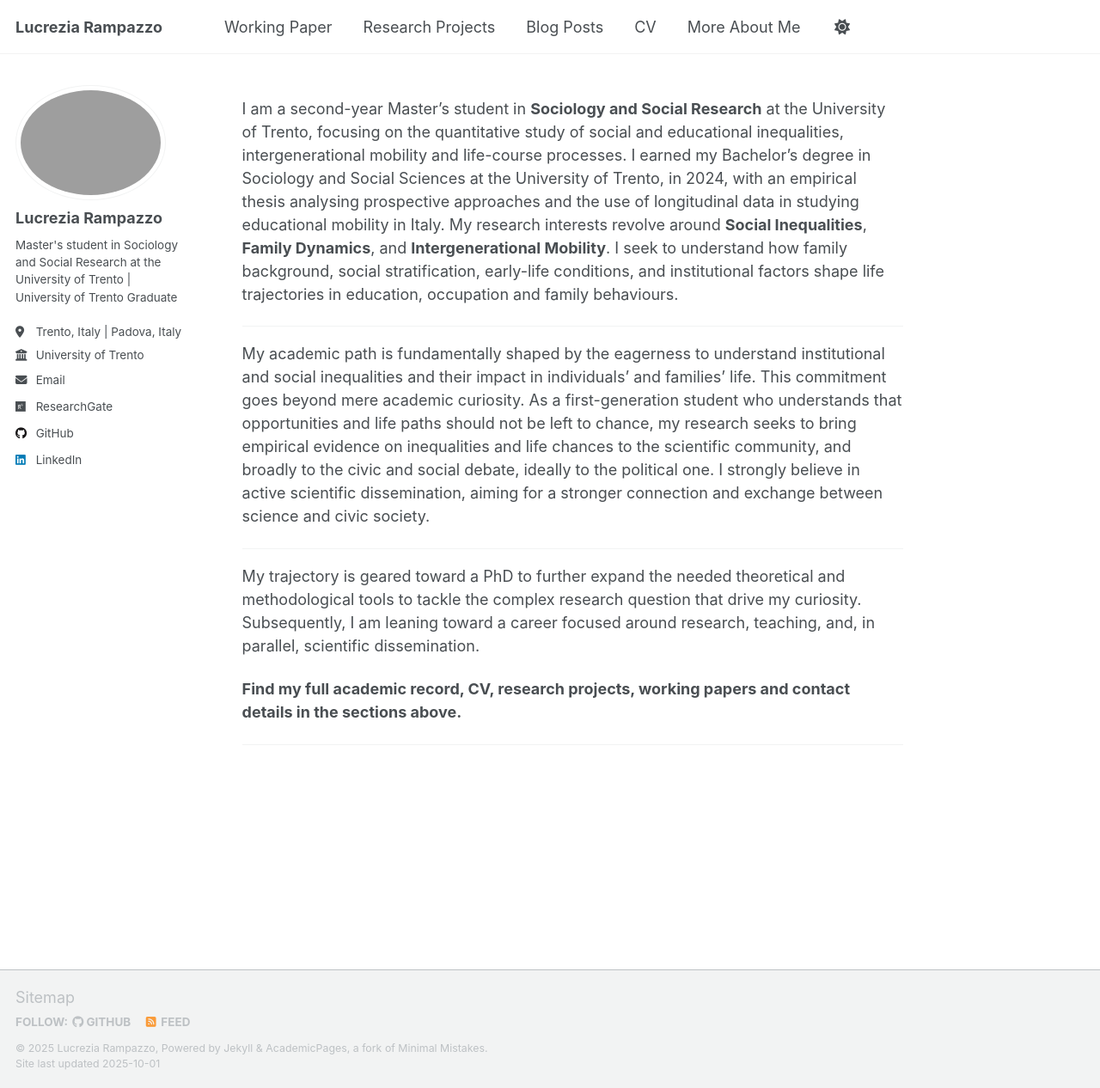
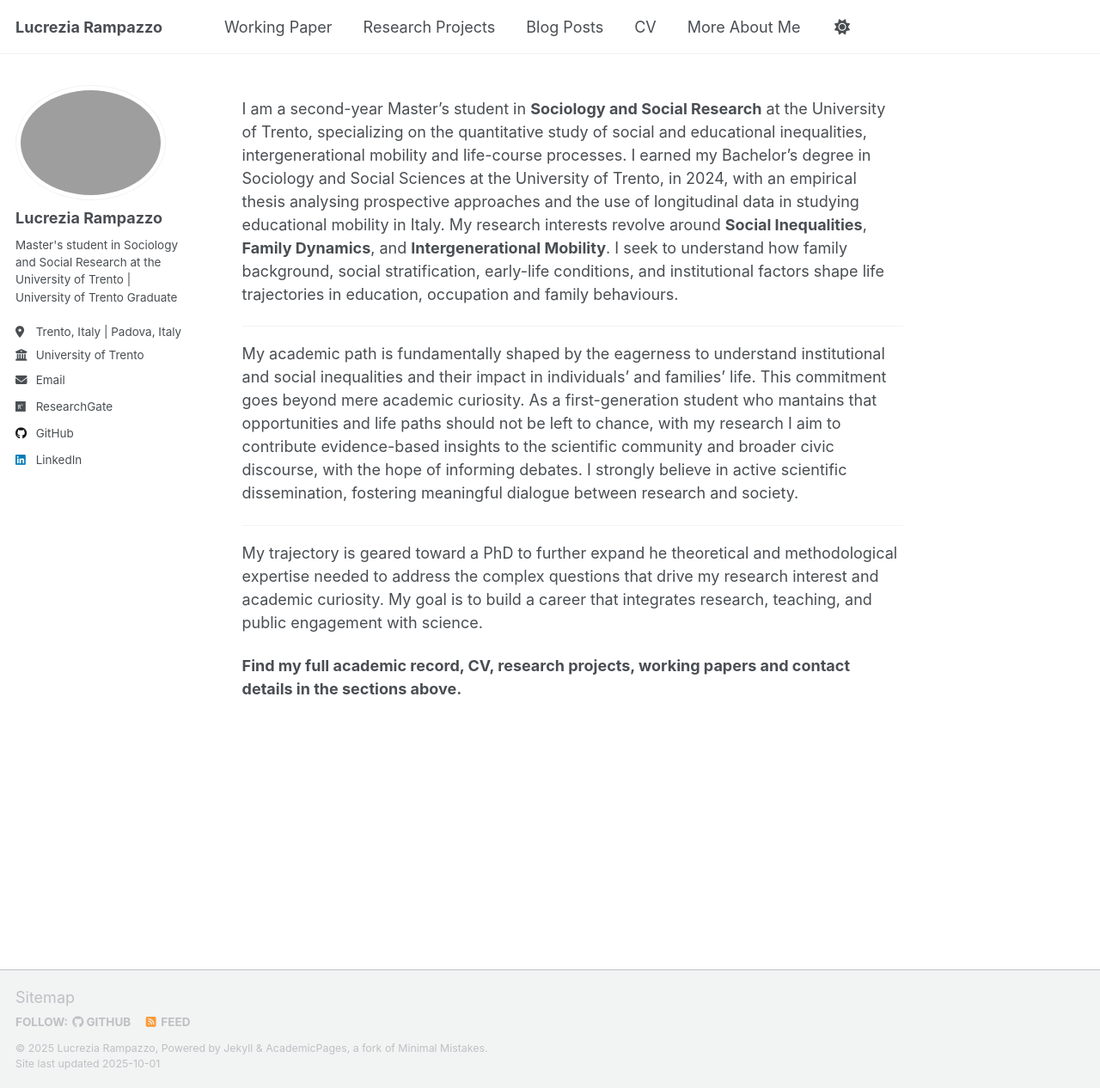
Before and after one commit to LucreziaRampazzo/lucreziarampazzo.github.io, a Jekyll site: the page built from _pages/about.md, in a window 1280 px wide and 1266 px high. Shown: the whole window at 86% size. Built offline with Jekyll 4.4.1, drawn with Linux system fonts in a browser that asks for light colours; a script that is not in the unit is left out.

Commit message:
Update about.md

```diff
--- a/_pages/about.md
+++ b/_pages/about.md
@@ -6,17 +6,16 @@ redirect_from:
   - /about/
   - /about.html
 ---
-I am a second-year Master’s student in **Sociology and Social Research** at the University of Trento, focusing on the quantitative study of social and educational inequalities, intergenerational mobility and life-course processes. I earned my Bachelor's degree in Sociology and Social Sciences at the University of Trento, in 2024, with an empirical thesis analysing prospective approaches and the use of longitudinal data in studying educational mobility in Italy.
+I am a second-year Master’s student in **Sociology and Social Research** at the University of Trento, specializing on the quantitative study of social and educational inequalities, intergenerational mobility and life-course processes. I earned my Bachelor's degree in Sociology and Social Sciences at the University of Trento, in 2024, with an empirical thesis analysing prospective approaches and the use of longitudinal data in studying educational mobility in Italy.
 My research interests revolve around **Social Inequalities**, **Family Dynamics**, and **Intergenerational Mobility**. I seek to understand how family background, social stratification, early-life conditions, and institutional factors shape life trajectories in education, occupation and family behaviours.
 
 ---
-My academic path is fundamentally shaped by the eagerness to understand institutional and social inequalities and their impact in individuals' and families' life. This commitment goes beyond mere academic curiosity. As a first-generation student who understands that opportunities and life paths should not be left to chance, my research seeks to bring empirical evidence on inequalities and life chances to the scientific community, and broadly to the civic and social debate, ideally to the political one.
-I strongly believe in active scientific dissemination, aiming for a stronger connection and exchange between science and civic society.
+My academic path is fundamentally shaped by the eagerness to understand institutional and social inequalities and their impact in individuals' and families' life. This commitment goes beyond mere academic curiosity. As a first-generation student who mantains that opportunities and life paths should not be left to chance, with my research I aim to contribute evidence-based insights to the scientific community and broader civic discourse, with the hope of informing debates.
+I strongly believe in active scientific dissemination, fostering meaningful dialogue between research and society.
 
 ---
-My trajectory is geared toward a PhD to further expand the needed theoretical and methodological tools to tackle the complex research question that drive my curiosity. Subsequently, I am leaning toward a career focused around research, teaching, and, in parallel, scientific dissemination.
+My trajectory is geared toward a PhD to further expand he theoretical and methodological expertise needed to address the complex questions that drive my research interest and academic curiosity. My goal is to build a career that integrates research, teaching, and public engagement with science.
+
 
 
 **Find my full academic record, CV, research projects, working papers and contact details in the sections above.**
-
----
```
